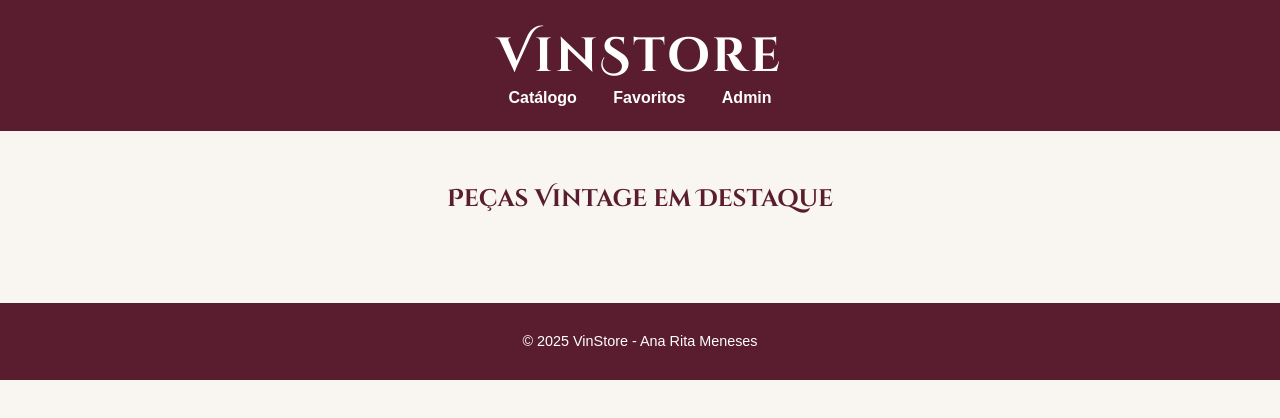
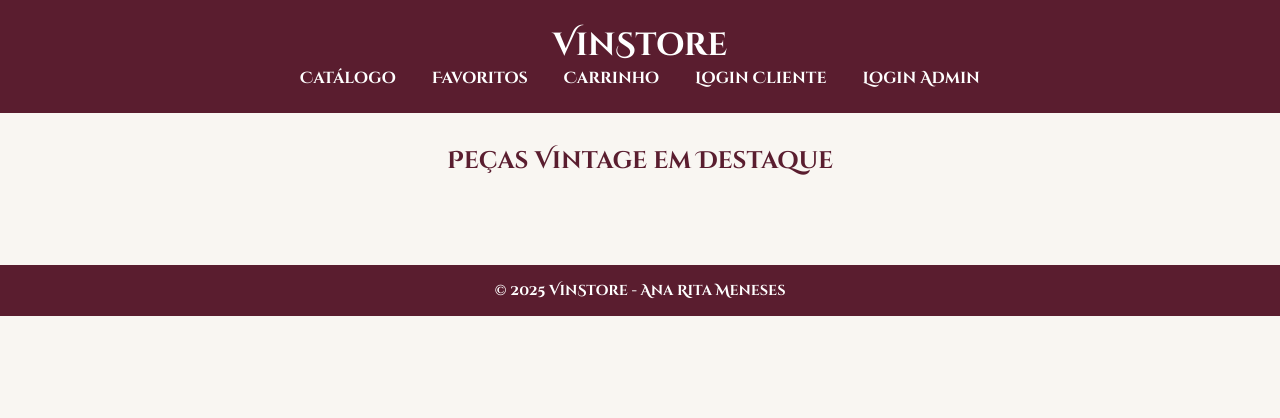
Before and after one commit to forosfotos-eng/vinstore, a plain HTML site: page index.html in a window 1280 px wide. Drawn offline with Linux system fonts and the light colour scheme.

Commit message:
Update index.html

```diff
--- a/index.html
+++ b/index.html
@@ -6,20 +6,20 @@
 <title>VinStore - Marketplace Vintage</title>
 <link href="https://fonts.googleapis.com/css2?family=Cinzel+Decorative:wght@700&display=swap" rel="stylesheet">
 <style>
-body { margin:0; font-family: Arial,sans-serif; background:#f9f6f2; }
-header { background:#5a1d2f; padding:1.5rem; text-align:center; color:#fff; }
-header h1 { font-family:'Cinzel Decorative', cursive; font-size:3rem; margin:0; letter-spacing:3px; }
+body, h1,h2,h3,p,button,input { font-family:'Cinzel Decorative',cursive; margin:0; padding:0; }
+body { background:#f9f6f2; }
+header { background:#5a1d2f; color:#fff; padding:1.5rem; text-align:center; }
 nav a { color:#fff; text-decoration:none; margin:0 1rem; font-weight:bold; }
 nav a:hover { color:#ffdab9; }
 main { padding:2rem; text-align:center; }
-h2 { font-family:'Cinzel Decorative', cursive; color:#5a1d2f; margin-bottom:1.5rem; }
+h2 { color:#5a1d2f; margin-bottom:1.5rem; }
 .produtos { display:grid; grid-template-columns:repeat(auto-fit,minmax(220px,1fr)); gap:2rem; max-width:1000px; margin:auto; }
 .produtos article { background:#fff; border-radius:12px; padding:1rem; box-shadow:0 4px 12px rgba(0,0,0,0.15); transition: transform 0.2s; }
-.produtos article:hover { transform: translateY(-6px); }
+.produtos article:hover { transform:translateY(-6px); }
 .produtos img { width:100%; height:200px; object-fit:cover; border-radius:10px; margin-bottom:0.7rem; }
-.produtos h3 { color:#5a1d2f; margin:0.5rem 0; font-family:'Cinzel Decorative', cursive; }
+.produtos h3 { color:#5a1d2f; margin:0.5rem 0; }
 .produtos p { margin:0; color:#444; }
-button { background:#5a1d2f; color:#fff; border:none; padding:0.5rem 1rem; margin-top:0.5rem; cursor:pointer; border-radius:5px; transition:0.2s; }
+button { background:#5a1d2f; color:white; border:none; padding:0.5rem 1rem; margin-top:0.5rem; border-radius:5px; cursor:pointer; transition:0.2s; }
 button:hover { background:#ffdab9; color:#5a1d2f; }
 footer { background:#5a1d2f; color:#fff; text-align:center; padding:1rem; margin-top:2rem; font-size:0.9rem; }
 </style>
@@ -30,7 +30,9 @@ footer { background:#5a1d2f; color:#fff; text-align:center; padding:1rem; margin
 <nav>
 <a href="index.html">Catálogo</a>
 <a href="favoritos.html">Favoritos</a>
-<a href="login.html">Admin</a>
+<a href="carrinho.html">Carrinho</a>
+<a href="login.html">Login Cliente</a>
+<a href="admin-login.html">Login Admin</a>
 </nav>
 </header>
 
@@ -47,6 +49,7 @@ footer { background:#5a1d2f; color:#fff; text-align:center; padding:1rem; margin
 </body>
 </html>
 
+
   <script src="script.js"></script>
 </body>
 </html>
```
